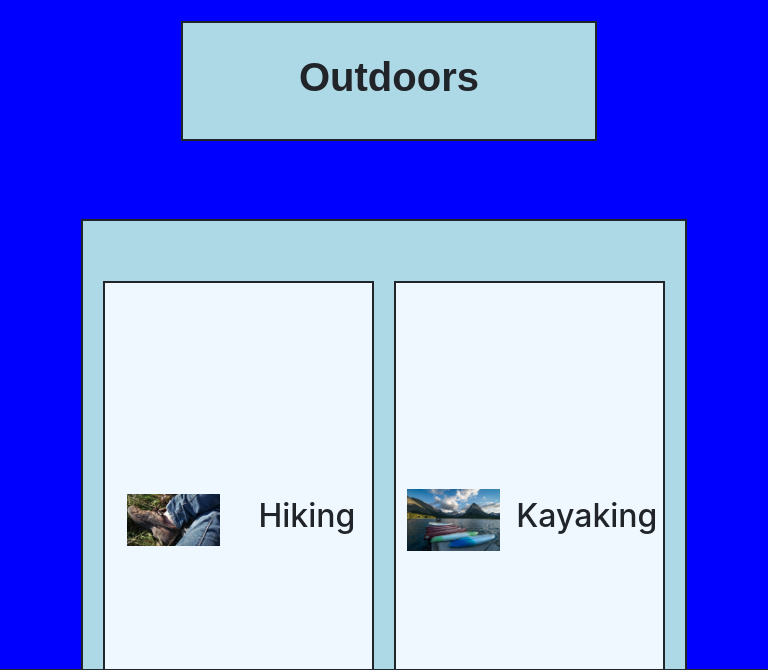
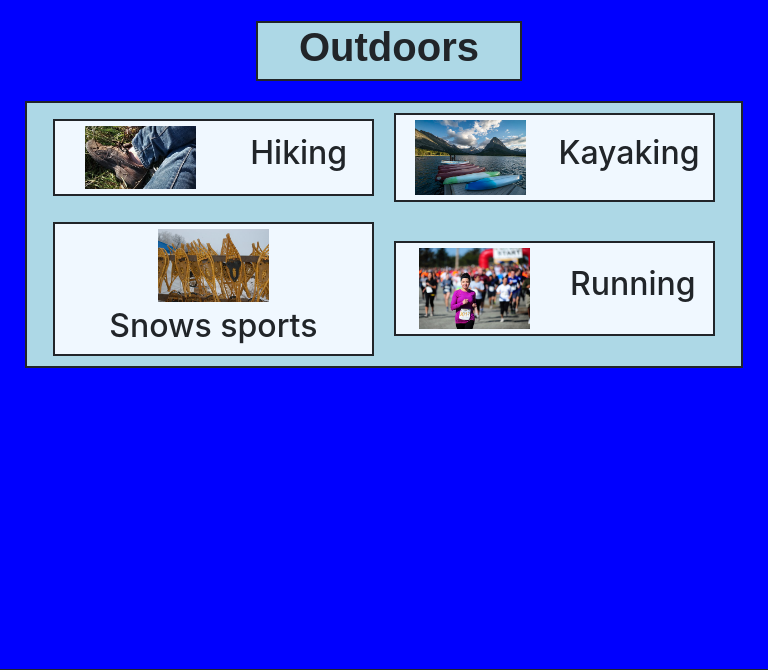
Before and after one commit to brasherjo/Creative-Project-1, a plain HTML site: page outdoors.html in a window 768 px wide. Shown: the part 91-761 px from the top of the page. Drawn offline with nearby package versions, Linux system fonts and the light colour scheme.

Commit message:
Update 4

```diff
--- a/outdoors.html
+++ b/outdoors.html
@@ -48,7 +48,7 @@
         </div>
         <div class='options'>
           <img class='listing-image'src='images/snowshoeing-image.jpg'/>
-          <h2>Snowshoeing</h2>
+          <h2>Snows sports</h2>
         </div>
         <div class='options'>
           <img class='listing-image'src='images/running-image.jpg'/>
--- a/styles.css
+++ b/styles.css
@@ -102,7 +102,7 @@ h1{
 }
 .electronics-header{
   border: solid 2px;
-  width: 75%;
+  width: 85%;
   height: 10%;
   margin: 25px 0 0 10px;
   background-color: lightblue;
@@ -199,7 +199,7 @@ h1{
 }
 .outdoors-header{
   border: solid 2px;
-  width: 55%;
+  width: 75%;
   height: 8%;
   margin: 25px 0 0 10px;
   background-color: lightblue;
@@ -434,7 +434,34 @@ h1{
   /*End of Sports stuff*/
 
   /*Outdoors Stuff*/
-
+  .outdoors-page{
+    display: flex;
+    flex-wrap: wrap;
+    justify-content: center;
+    height: auto;
+    margin: 5px;
+  }
+  .outdoors-header{
+    border: solid 2px;
+    width: 35%;
+    height: 5%;
+    margin: 25px 0 0 10px;
+    background-color: lightblue;
+    display:flex;
+    flex-wrap:wrap;
+    justify-content: center;
+    align-items: center;
+  }
+  .outdoors-options{
+    border: solid 2px;
+    width: 95%;
+    margin: 20px;
+    display: flex;
+    flex-wrap: wrap;
+    justify-content: center;
+    align-items: center;
+    background-color: lightblue;
+  }
   /*End of Outdoors Stuff*/
 }
 
@@ -591,7 +618,7 @@ h1{
   .sports-options{
     border: solid 2px;
     width: 80%;
-    height: 300px;
+    height: 380px;
     margin: 20px;
     display: flex;
     flex-wrap: wrap;
```
